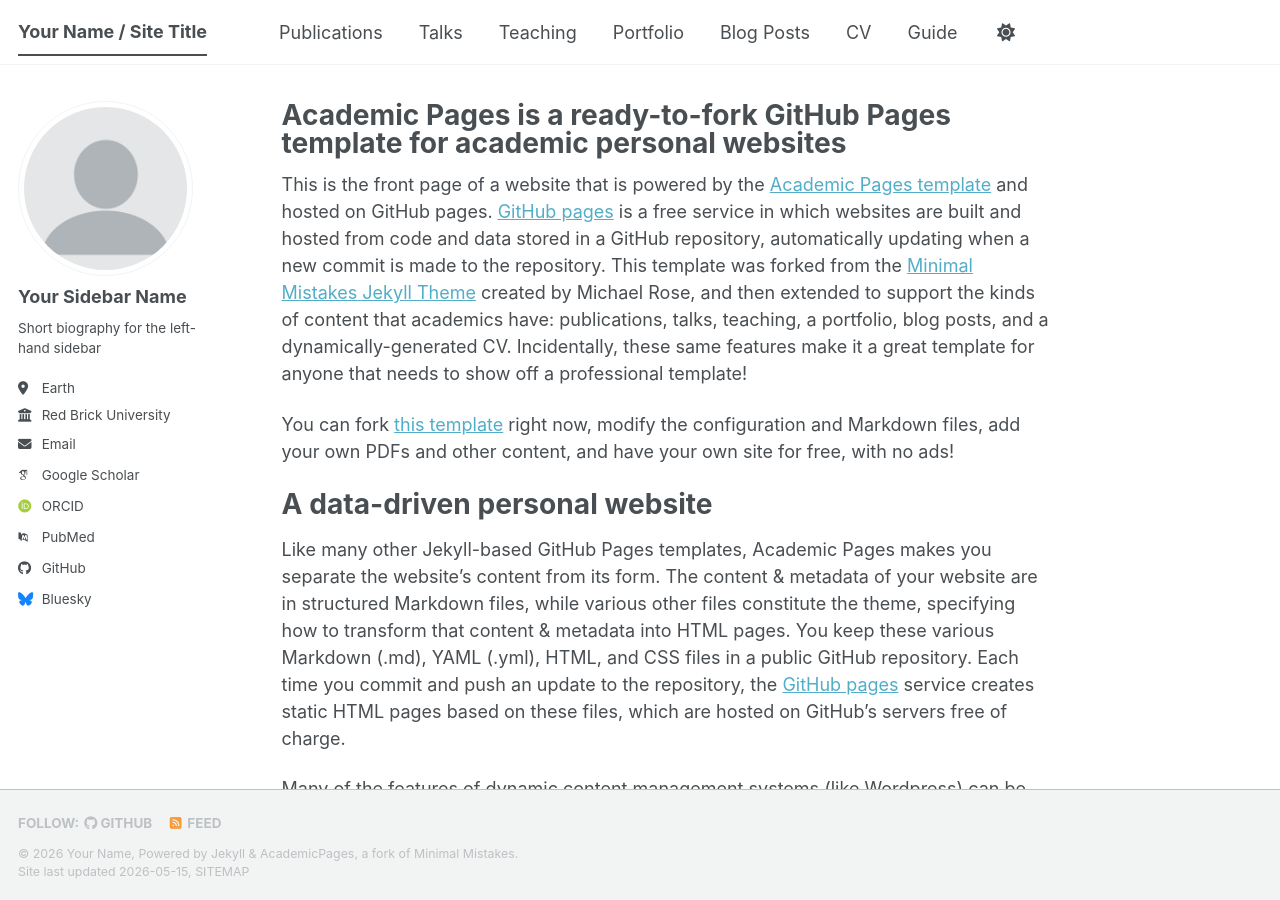
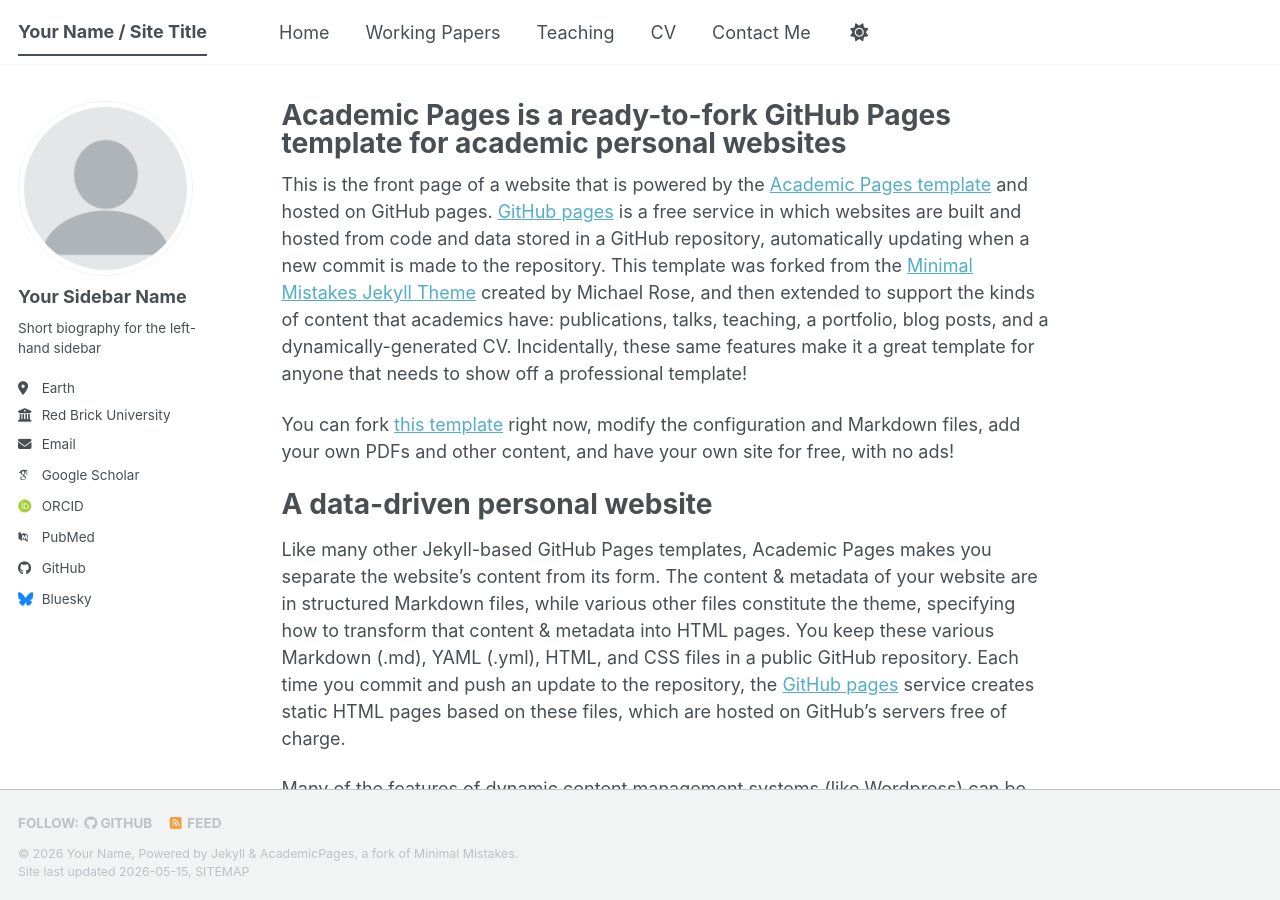
Before and after one commit to shreyesjayaram/shreyesjayaram.github.io, a Jekyll site: the page built from _pages/about.md, in a window 1280 px wide and 900 px high. Built offline with Jekyll 4.4.1, drawn with Linux system fonts in a browser that asks for light colours; some web fonts are replaced; a script bundle is joined from its source files by our own code; library files that are not in the unit come from our copies.

Commit message:
Update navigation.yml

```diff
--- a/_data/navigation.yml
+++ b/_data/navigation.yml
@@ -8,26 +8,17 @@
 #      Markdown formatted page while the second is generated using JSON.
 
 main:
-  - title: "Publications"
-    url: /publications/
+  - title: "Home"
+    url: /
 
-  - title: "Talks"
-    url: /talks/
+  - title: "Working Papers"
+    url: /working-papers/
 
   - title: "Teaching"
     url: /teaching/
 
-  - title: "Portfolio"
-    url: /portfolio/
-
-  - title: "Blog Posts"
-    url: /year-archive/
-
   - title: "CV"
     url: /cv/
 
-  # - title: "CV"
-  #   url: /cv-json/
-
-  - title: "Guide"
-    url: /markdown/
+  - title: "Contact Me"
+    url: /contact/
```
